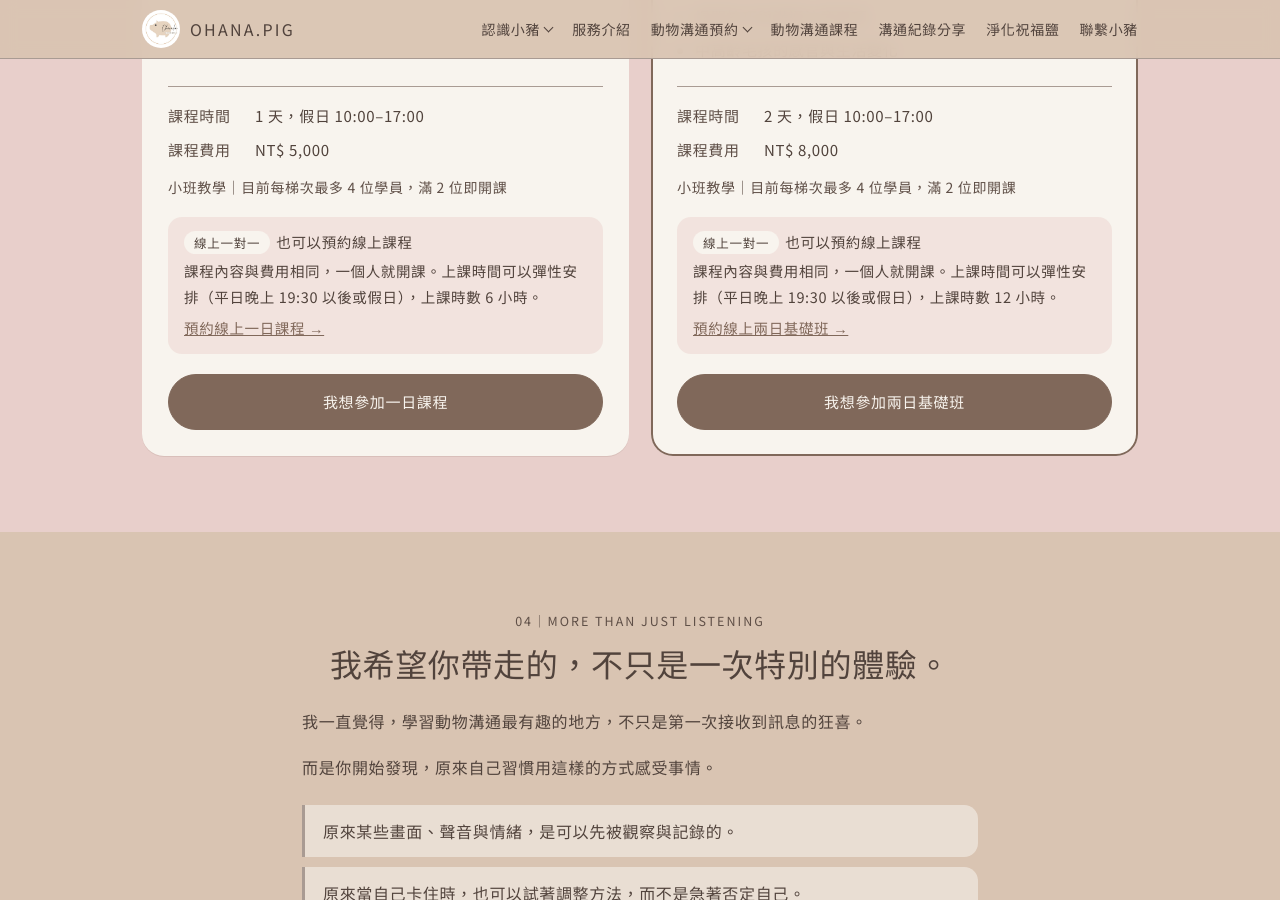
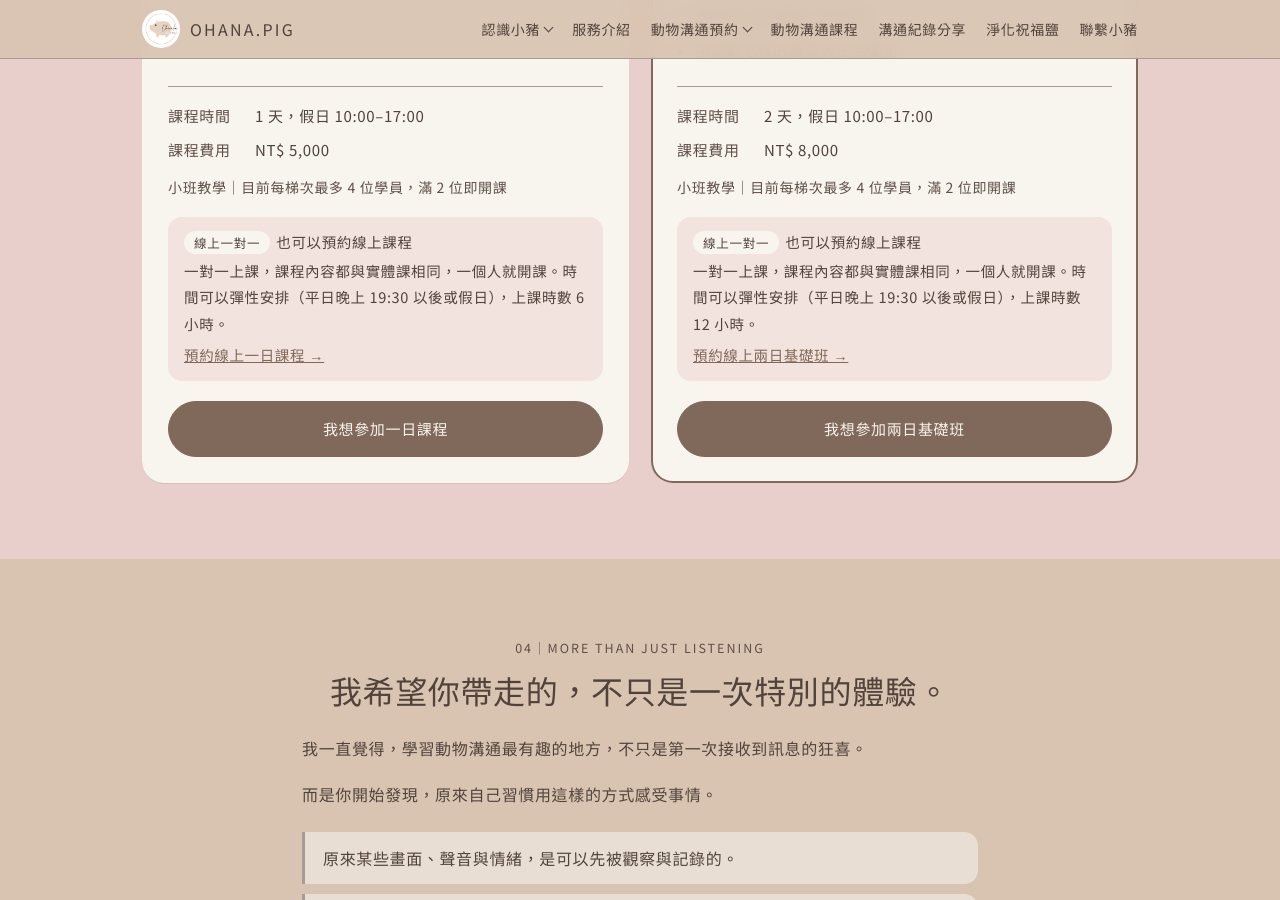
Before and after one commit to annie09013/ohana.pig, a Jekyll site: the page built from course/index.html, in a window 1280 px wide and 900 px high, scrolled down 4710 px. Built offline with Jekyll 4.4.1, drawn with Linux system fonts in a browser that asks for light colours; some web fonts are replaced.

Commit message:
Add files via upload

```diff
--- a/course-booking/index.html
+++ b/course-booking/index.html
@@ -34,7 +34,7 @@ scripts:
    <legend class="cb-legend"><span class="cp-no">STEP 02</span><h2 id="step2Title">選擇開課日期</h2></legend>
    <div id="sessionList" class="cb-sessions" aria-live="polite"><p class="cb-msg">請先選擇課程。</p></div>
    <div id="onlineBox" class="cb-online" hidden>
-    <p>線上課程是<b>一對一</b>上課，內容和費用都和實體課程相同，一個人就開課。<br>上課時間可以彈性安排：<b>平日晚上 19:30 以後</b>，或<b>週六、週日</b>。<br>上課時數：<b>一日課程 6 小時、兩日課程 12 小時</b>。</p>
+    <p>線上課程是<b>一對一</b>上課，課程內容都與實體課相同，一個人就開課。<br>上課時間可以彈性安排：<b>平日晚上 19:30 以後</b>，或<b>週六、週日</b>。<br>上課時數：<b>一日課程 6 小時、兩日課程 12 小時</b>。</p>
     <div class="cb-field">
      <span class="cb-label" id="slotLabel">方便上課的時段<i>必填，可複選</i></span>
      <div class="cb-slots" id="slotList" role="group" aria-labelledby="slotLabel"></div>
--- a/course/index.html
+++ b/course/index.html
@@ -134,7 +134,7 @@ fixed_text: 看看近期開課日期 ♡
    <p class="cp-small"><span class="cb-nb">小班教學｜目前每梯次最多 4 位學員，</span><span class="cb-nb">滿 2 位即開課</span></p>
    <div class="cp-online">
     <p><span class="cp-online-tag">線上一對一</span>也可以預約線上課程</p>
-    <p>課程內容與費用相同，一個人就開課。上課時間可以彈性安排（平日晚上 19:30 以後或假日），上課時數 6 小時。</p>
+    <p>一對一上課，課程內容都與實體課相同，一個人就開課。時間可以彈性安排（平日晚上 19:30 以後或假日），上課時數 6 小時。</p>
     <a data-link="ONE_DAY_ONLINE_URL" href="/course-booking/?course=ONE_DAY_ONLINE">預約線上一日課程 →</a>
    </div>
    <div class="btns"><a class="btn" data-link="ONE_DAY_COURSE_URL" href="/course-booking/?course=ONE_DAY">我想參加一日課程</a></div>
@@ -163,7 +163,7 @@ fixed_text: 看看近期開課日期 ♡
    <p class="cp-small"><span class="cb-nb">小班教學｜目前每梯次最多 4 位學員，</span><span class="cb-nb">滿 2 位即開課</span></p>
    <div class="cp-online">
     <p><span class="cp-online-tag">線上一對一</span>也可以預約線上課程</p>
-    <p>課程內容與費用相同，一個人就開課。上課時間可以彈性安排（平日晚上 19:30 以後或假日），上課時數 12 小時。</p>
+    <p>一對一上課，課程內容都與實體課相同，一個人就開課。時間可以彈性安排（平日晚上 19:30 以後或假日），上課時數 12 小時。</p>
     <a data-link="TWO_DAY_ONLINE_URL" href="/course-booking/?course=TWO_DAY_ONLINE">預約線上兩日基礎班 →</a>
    </div>
    <div class="btns"><a class="btn" data-link="TWO_DAY_COURSE_URL" href="/course-booking/?course=TWO_DAY">我想參加兩日基礎班</a></div>
--- a/js/course-booking.js
+++ b/js/course-booking.js
@@ -71,7 +71,7 @@
       });
     } else document.querySelectorAll("input[name=course]").forEach(i => { i.disabled = false; });
     $("#modeNote").textContent = mode === "online"
-      ? "一對一上課，課程內容與費用和實體課相同，一個人就開課。時間可以彈性安排（平日晚上 19:30 以後或假日），上課時數：一日課程 6 小時、兩日課程 12 小時。"
+      ? "一對一上課，課程內容都與實體課相同，一個人就開課。時間可以彈性安排（平日晚上 19:30 以後或假日），上課時數：一日課程 6 小時、兩日課程 12 小時。"
       : "小班教學，假日開課，每梯次最多 4 位，滿 2 位即開課。";
   }
 
```
Also changed, not shown: other parts of course-booking/index.html (+1 -1 lines).
